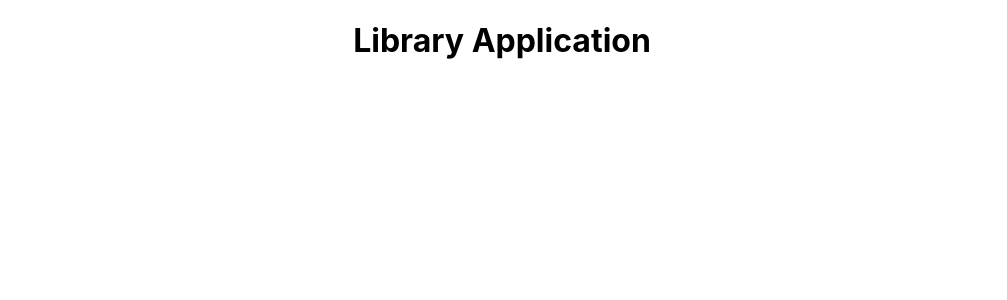
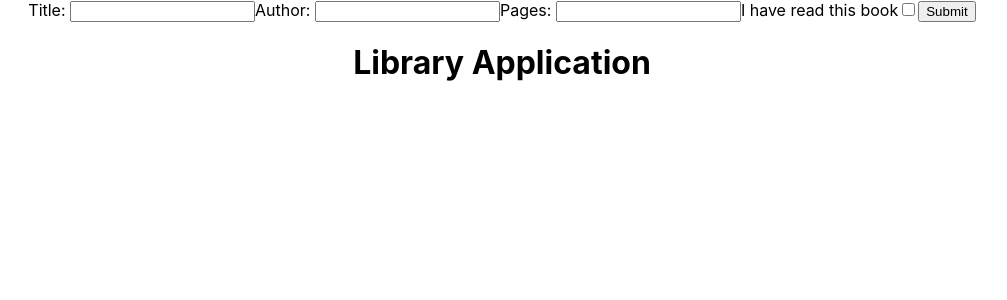
Before and after one commit to Jaypen-git/library-app, a React (Create React App) app: page / in a window 1280 px wide. Shown: the top 300 px of the page, without its empty margins (138-1145 px from the left). Built offline with nearby package versions, Linux system fonts and the light colour scheme.

Commit message:
adds form component

```diff
--- a/src/App.js
+++ b/src/App.js
@@ -1,9 +1,11 @@
 import './App.css';
+import Form from './Form';
 
 function App() {
   const title = 'Library Application'
   return (
     <div className="App">
+      <Form />
       <div className='content'>
         <h1>{title}</h1>
       </div>
--- /dev/null
+++ b/src/Form.js
@@ -0,0 +1,17 @@
+const Form = () => {
+    return (
+        <div className="bookForm">
+            <label htmlFor="title">Title: </label>
+            <input type="text" name="title" id="title" />
+            <label htmlFor="author">Author: </label>
+            <input type="text" name="author" id="author" />
+            <label htmlFor="pages">Pages: </label>
+            <input type="text" name="pages" id="pages" />
+            <label htmlFor="status">I have read this book</label>
+            <input type="checkbox" name="status" id="status" />
+            <input type="submit" value="Submit" id="submit" />
+        </div>
+    );
+}
+
+export default Form;
```
Also changed, not shown: 1 other file (tests, documents, lock files or other folders).
